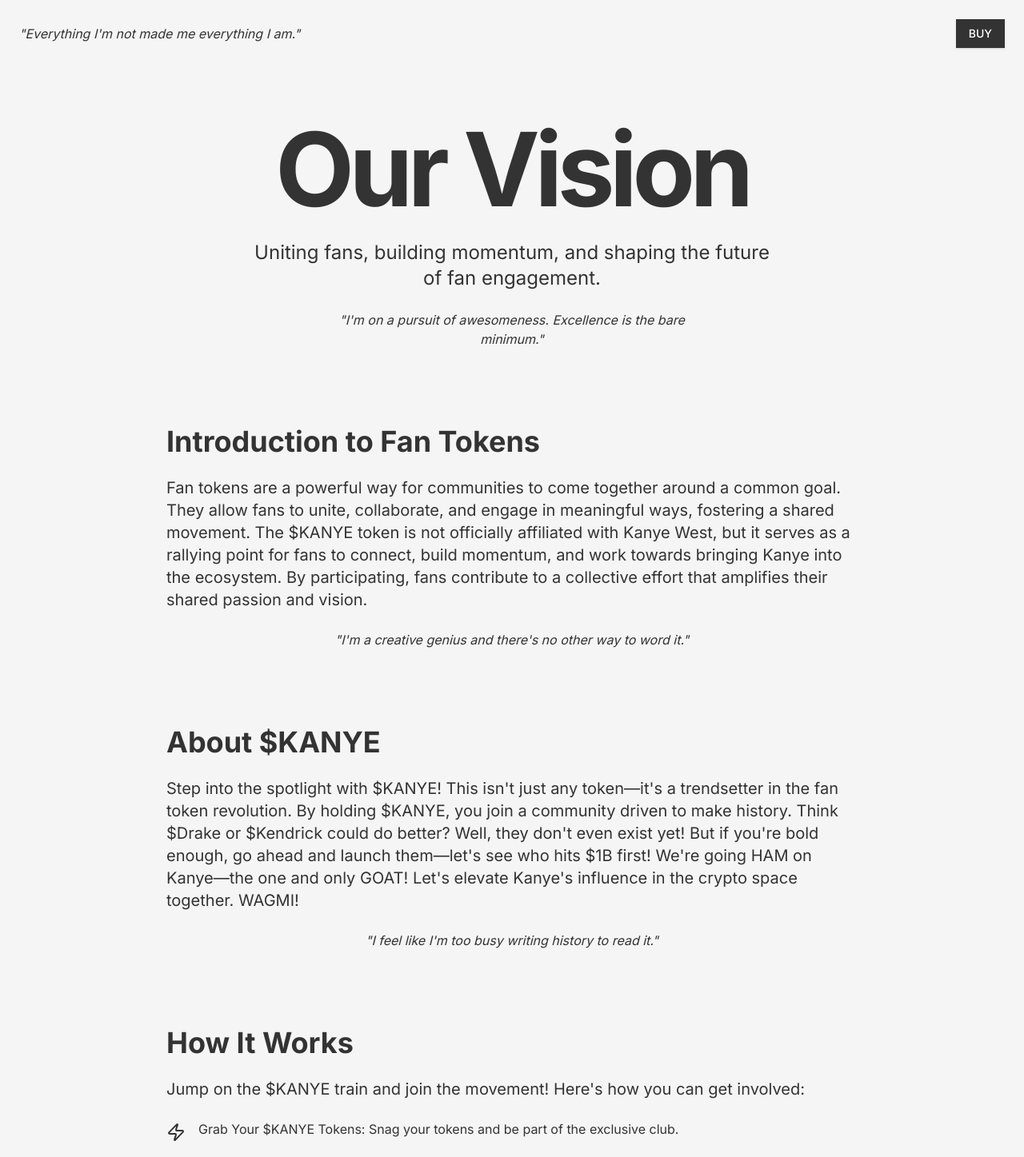
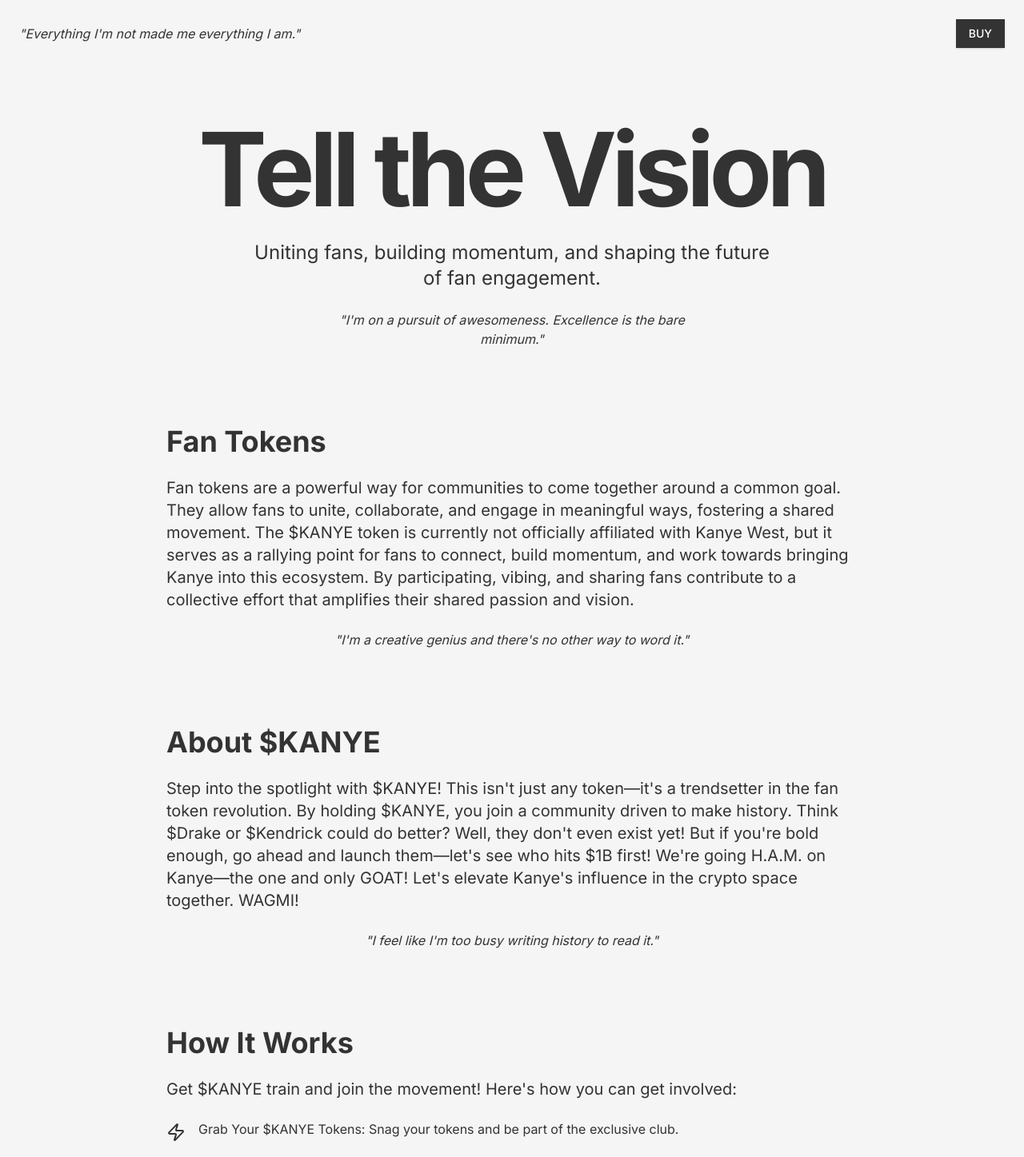
Before and after one commit to techrebelgit/Kanye-meme, a Next.js app: page /vision in a window 1280 px wide. Shown: the top 1447 px of the page at 80% size. Built offline with nearby package versions, Linux system fonts and the light colour scheme.

Commit message:
content on vision page

```diff
--- a/app/vision/vision-content.tsx
+++ b/app/vision/vision-content.tsx
@@ -27,7 +27,7 @@
 function Hero() {
   return (
     <motion.section {...fadeIn} className="text-center space-y-6">
-      <h1 className="text-7xl sm:text-9xl font-bold tracking-tighter">Our Vision</h1>
+      <h1 className="text-7xl sm:text-9xl font-bold tracking-tighter">Tell the Vision</h1>
       <p className="text-xl sm:text-2xl max-w-2xl mx-auto">
         Uniting fans, building momentum, and shaping the future of fan engagement.
       </p>
@@ -41,12 +41,12 @@
 function IntroductionSection() {
   return (
     <motion.section {...fadeIn} className="space-y-6">
-      <h2 className="text-3xl sm:text-4xl font-bold">Introduction to Fan Tokens</h2>
+      <h2 className="text-3xl sm:text-4xl font-bold"> Fan Tokens</h2>
       <p className="text-lg sm:text-xl">
         Fan tokens are a powerful way for communities to come together around a common goal. They allow fans to unite,
-        collaborate, and engage in meaningful ways, fostering a shared movement. The $KANYE token is not officially
+        collaborate, and engage in meaningful ways, fostering a shared movement. The $KANYE token is currently not officially
         affiliated with Kanye West, but it serves as a rallying point for fans to connect, build momentum, and work
-        towards bringing Kanye into the ecosystem. By participating, fans contribute to a collective effort that
+        towards bringing Kanye into this ecosystem. By participating, vibing, and sharing fans contribute to a collective effort that
         amplifies their shared passion and vision.
       </p>
       <div className="flex justify-center">
@@ -64,7 +64,7 @@
         Step into the spotlight with $KANYE! This isn't just any token—it's a trendsetter in the fan token revolution.
         By holding $KANYE, you join a community driven to make history. Think $Drake or $Kendrick could do better? Well,
         they don't even exist yet! But if you're bold enough, go ahead and launch them—let's see who hits $1B first!
-        We're going HAM on Kanye—the one and only GOAT! Let's elevate Kanye's influence in the crypto space together.
+        We're going H.A.M. on Kanye—the one and only GOAT! Let's elevate Kanye's influence in the crypto space together.
         WAGMI!
       </p>
       <div className="flex justify-center">
@@ -79,7 +79,7 @@
     <motion.section {...fadeIn} className="space-y-6">
       <h2 className="text-3xl sm:text-4xl font-bold">How It Works</h2>
       <p className="text-lg sm:text-xl">
-        Jump on the $KANYE train and join the movement! Here's how you can get involved:
+        Get $KANYE train and join the movement! Here's how you can get involved:
       </p>
       <ul className="space-y-4">
         <ListItem
```
